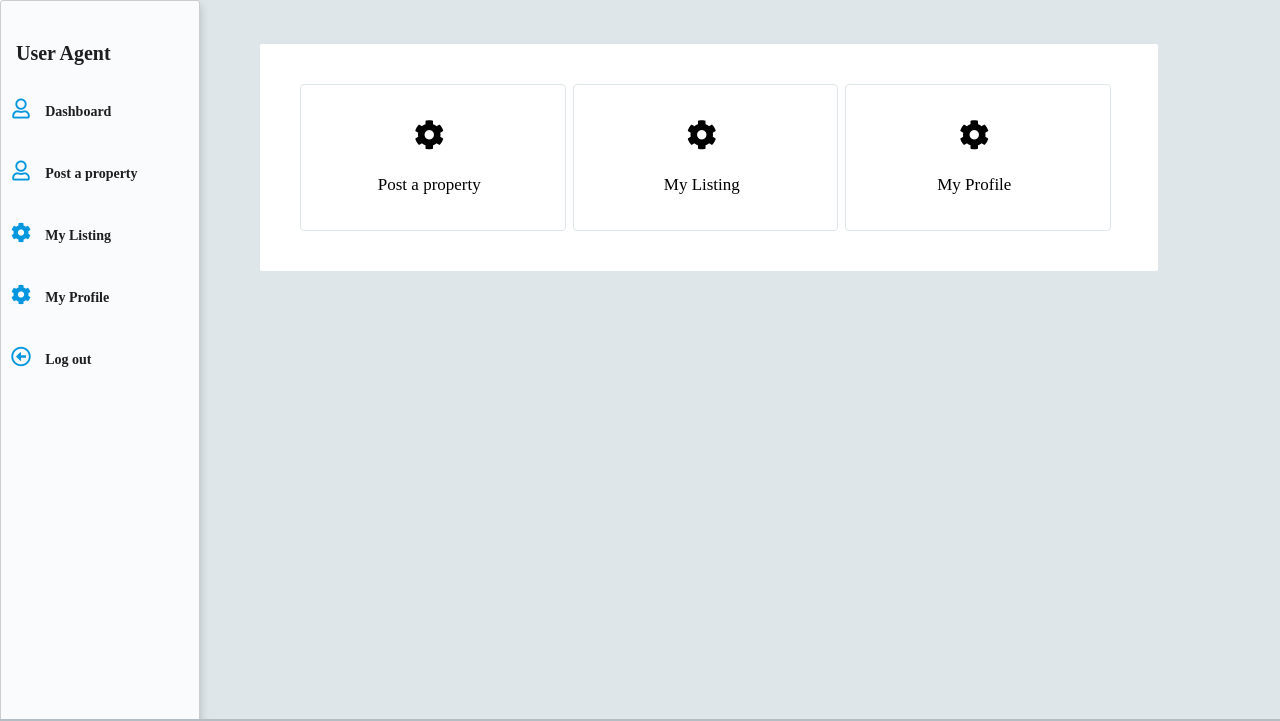
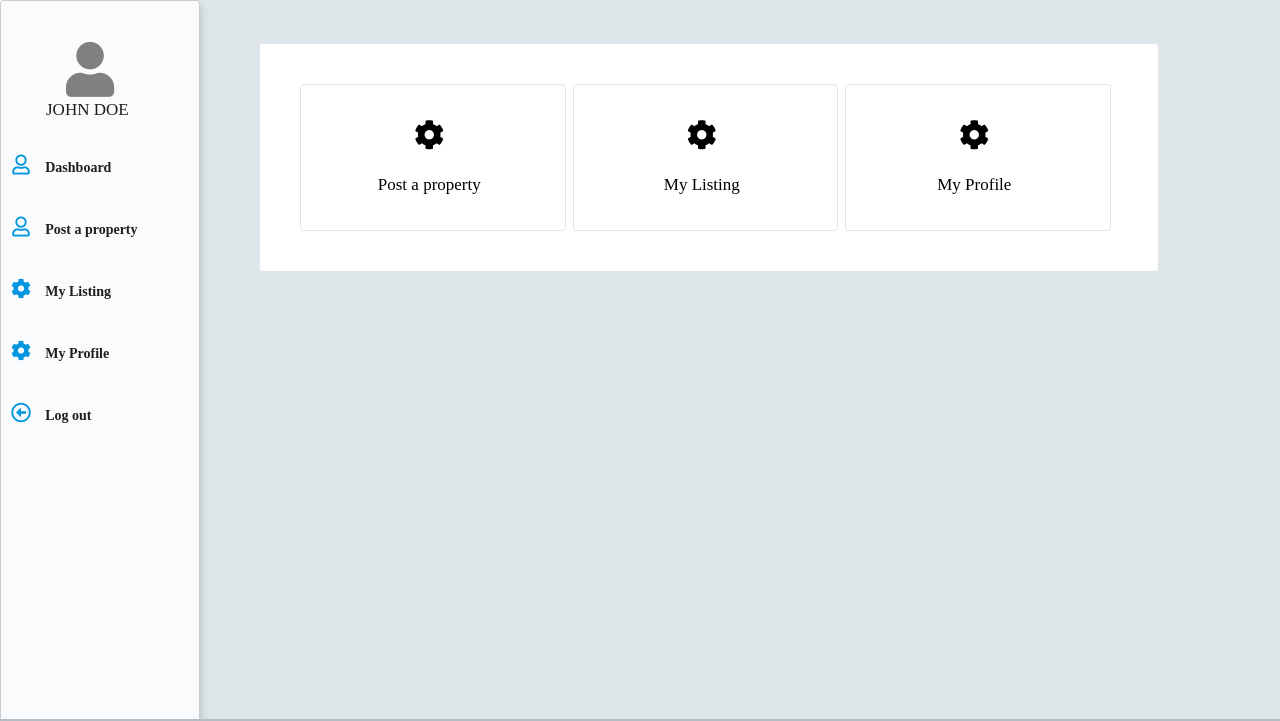
Before and after one commit to okikiola11/PropertyPro, a plain HTML site: page UI/user-dashboard.html in a window 1280 px wide. Shown: the top 721 px of the page. Drawn offline with Linux system fonts and the light colour scheme; a web font is replaced by a local one.

Commit message:
[Feature #166670428] Add the user dashboard features and css file

```diff
--- a/UI/asset/css/user.css
+++ b/UI/asset/css/user.css
@@ -33,11 +33,18 @@ header {
 
 /* logo in header(mobile version) and side-nav (tablet & desktop) */
 .logo {
-    height: 44px;
+    /* height: 44px; */
     padding-top: 7px;
-    padding-left: 10px;
-    font-weight: 600;
-    font-size: 1.5rem;
+    margin-bottom: 15px;
+}
+
+.logo div i {
+    font-size: 5.5rem;
+    color: #808080;
+}
+
+.logo span {
+    font-size: 1.25rem;
 }
 
 .nav-trigger {
@@ -298,6 +305,12 @@ footer {
         position: fixed;
     }
 
+    .logo div i {
+        font-size: 5.5rem;
+        padding-left: 50px;
+        color: #808080;
+    }
+
     .register-container-a {
         margin: 20px 1px 80px 100px;
         width: 50%;
@@ -314,6 +327,10 @@ footer {
 
     .side-nav ul li a i {
         font-size: 2.6rem;
+    }
+
+    .logo span {
+        padding-left: 25px;
     }
 
     .main-content {
@@ -339,6 +356,17 @@ footer {
         font-size: 1.7rem;
     }
 
+    .logo div i {
+        font-size: 5.5rem;
+        padding-left: 50px;
+        color: #808080;
+    }
+
+    .logo span {
+        font-size: 1.7rem;
+        padding-left: 25px;
+    }
+
     .main-content {
         padding-left: 180px;
     }
--- a/UI/user-dashboard.html
+++ b/UI/user-dashboard.html
@@ -33,7 +33,8 @@
 
     <div class="side-nav">
         <div class="logo">
-            User Agent
+            <div><i class="fa fa-user" aria-hidden="true"></i></div>
+            <span>John Doe</span>
         </div>
 
         <nav>
```
